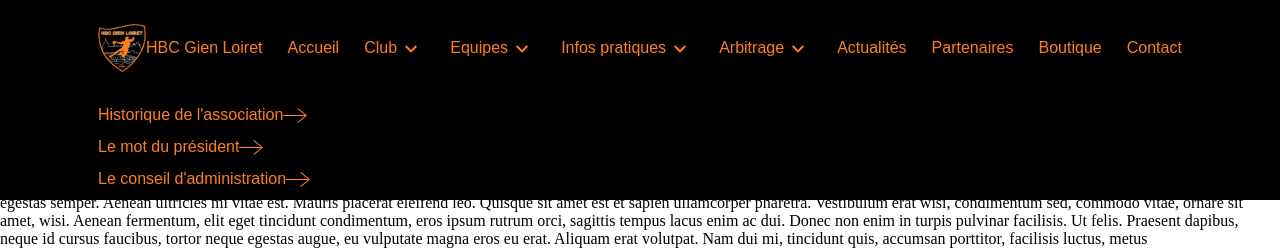
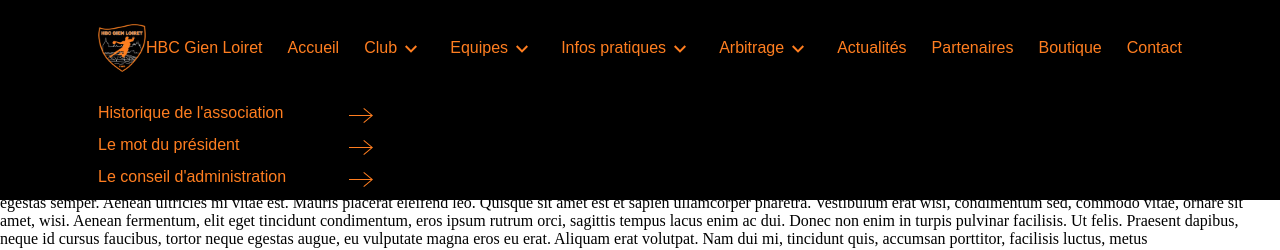
Before and after one commit to Zoochini/hbcgien, a React (Create React App) app: page / in a window 1280 px wide. Both pictures are taken after a click on the button "Club". Shown: the top 250 px of the page. Built offline with nearby package versions, Linux system fonts and the light colour scheme; a web font is replaced by a local one.

Commit message:
Menu Dropdown Link Svg

```diff
--- a/src/components/menu/Dropdown.js
+++ b/src/components/menu/Dropdown.js
@@ -21,7 +21,7 @@ function Dropdown({ children, value }) {
       <div id="submenu">
         {React.Children.map(children, (child) =>
           React.cloneElement(child, child.props, [
-            child.props.children,
+            <span>{child.props.children}</span>,
             <svg
               width="24"
               height="24"
--- a/src/scss/module/menu.scss
+++ b/src/scss/module/menu.scss
@@ -31,11 +31,6 @@
     .nav-item {
       margin: 0.5rem;
       font-size: inherit;
-
-      > svg {
-        display: inline !important;
-        fill: $primary;
-      }
     }
 
     #dropdown {
@@ -43,6 +38,22 @@
         font-size: 1rem;
         padding-left: $x-margin-lg;
         padding-right: $x-margin-lg;
+      }
+
+      .nav-item {
+        display: flex;
+        justify-content: space-between;
+        width: calc(#{$menu-width-lg} / 4);
+        > * {
+          display: inline !important;
+        }
+        > svg {
+          align-self: end;
+          fill: $primary;
+          * {
+            display: inline;
+          }
+        }
       }
 
       &:focus-within,
@@ -53,10 +64,6 @@
           top: 100%;
           left: 0;
           width: 100%;
-
-          * {
-            display: inherit;
-          }
         }
       }
 
```
